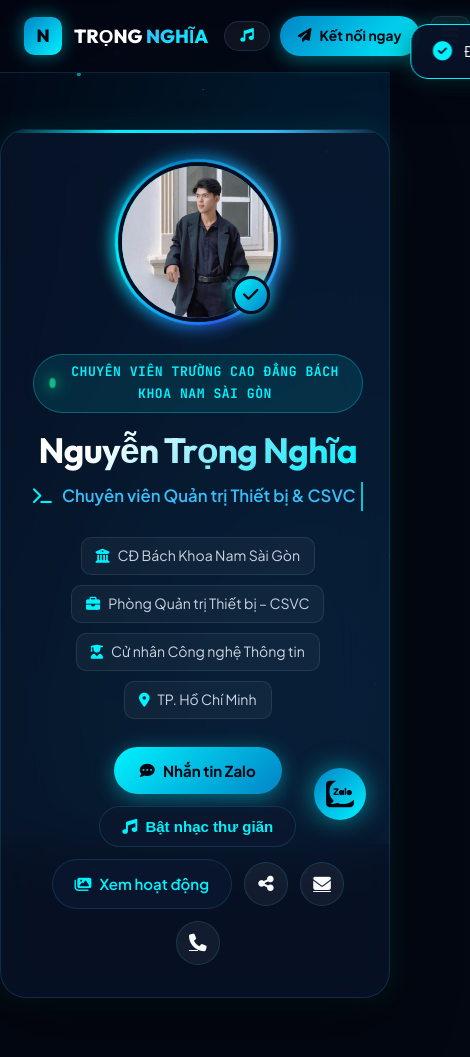
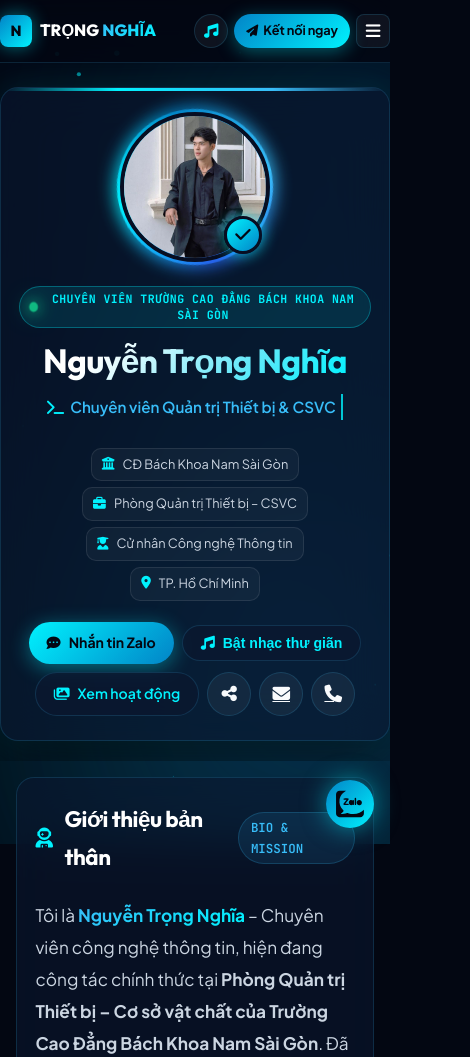
Before and after one commit to nghiadz1997/profilesCaNhan, a website: page index.html in a window 390 px wide. Shown: the top 1057 px of the page, 470 px wide, since content can reach past the window. Drawn offline with Linux system fonts and the light colour scheme.

Commit message:
fix: remove Can bo Ky thuat role & fix mobile horizontal scroll and Ket noi ngay button

```diff
--- a/index.html
+++ b/index.html
@@ -146,6 +146,9 @@
     html {
       scroll-behavior: smooth;
       font-size: 16px;
+      overflow-x: hidden;
+      width: 100%;
+      max-width: 100vw;
     }
 
     body {
@@ -154,6 +157,8 @@
       font-family: var(--font-body);
       line-height: 1.7;
       overflow-x: hidden;
+      width: 100%;
+      max-width: 100vw;
       min-height: 100vh;
       position: relative;
     }
@@ -1308,6 +1313,7 @@
     }
 
     /* Toast */
+    /* Toast - Animate vertically to prevent horizontal scroll */
     .luxury-toast {
       position: fixed;
       top: 24px;
@@ -1324,16 +1330,22 @@
       gap: 12px;
       box-shadow: 0 10px 30px rgba(0, 0, 0, 0.6), 0 0 20px rgba(0, 242, 254, 0.3);
       z-index: 10001;
-      transform: translateX(120%);
-      transition: transform 0.35s cubic-bezier(0.16, 1, 0.3, 1);
+      opacity: 0;
+      visibility: hidden;
+      pointer-events: none;
+      transform: translateY(-20px);
+      transition: all 0.35s cubic-bezier(0.16, 1, 0.3, 1);
     }
 
     .luxury-toast.active {
-      transform: translateX(0);
+      opacity: 1;
+      visibility: visible;
+      pointer-events: auto;
+      transform: translateY(0);
     }
 
     /* =========================================================
-       RESPONSIVE BREAKPOINTS
+       RESPONSIVE BREAKPOINTS (TỐI ƯU TOÀN DIỆN DI ĐỘNG, IPAD, PC)
        ========================================================= */
     @media (max-width: 1024px) {
       .nav-links { display: none; }
@@ -1346,13 +1358,251 @@
     }
 
     @media (max-width: 768px) {
-      .hero-grid { grid-template-columns: 1fr; text-align: center; }
-      .avatar-box { margin: 0 auto; }
-      .hero-position, .hero-tags, .hero-btns { justify-content: center; }
-      .kpi-row { grid-template-columns: repeat(2, 1fr); }
-      .gallery-masonry-grid { grid-template-columns: 1fr; }
-      .contact-grid-row { grid-template-columns: 1fr; }
-      .btn-nav-music span { display: none; }
+      /* Chống tràn ngang tuyệt đối trên điện thoại */
+      html, body {
+        overflow-x: hidden !important;
+        max-width: 100vw !important;
+        width: 100% !important;
+      }
+
+      .container {
+        padding: 0 1rem;
+        max-width: 100%;
+        overflow-x: hidden;
+      }
+
+      /* Navbar di động tinh gọn - giữ trọn vẹn "Kết nối ngay" */
+      .navbar {
+        padding: 0;
+      }
+
+      .nav-inner {
+        height: 62px;
+        gap: 8px;
+        padding: 0;
+      }
+
+      .brand-logo {
+        gap: 8px;
+        font-size: 1.02rem;
+        flex-shrink: 1;
+        min-width: 0;
+      }
+
+      .brand-badge {
+        width: 32px;
+        height: 32px;
+        font-size: 0.92rem;
+        border-radius: 8px;
+      }
+
+      .brand-logo > span {
+        white-space: nowrap;
+        overflow: hidden;
+        text-overflow: ellipsis;
+      }
+
+      .nav-cta {
+        gap: 6px;
+        flex-shrink: 0;
+      }
+
+      /* Nút nhạc trên mobile: tròn nhỏ gọn 34px */
+      .btn-nav-music {
+        width: 34px;
+        height: 34px;
+        padding: 0;
+        justify-content: center;
+        border-radius: 50%;
+      }
+
+      .btn-nav-music span,
+      .btn-nav-music .sound-bars {
+        display: none !important;
+      }
+
+      .btn-nav-music i {
+        font-size: 0.9rem;
+      }
+
+      /* Nút "Kết nối ngay" trên di động: sắc nét, không bị mất chữ */
+      .btn-quick-contact {
+        padding: 6px 12px;
+        font-size: 0.8rem;
+        font-weight: 700;
+        gap: 5px;
+        white-space: nowrap;
+        flex-shrink: 0;
+        letter-spacing: -0.01em;
+      }
+
+      .btn-quick-contact i {
+        font-size: 0.75rem;
+      }
+
+      .menu-toggle {
+        width: 34px;
+        height: 34px;
+        font-size: 1.05rem;
+        border-radius: 8px;
+        flex-shrink: 0;
+      }
+
+      /* Hero section mobile */
+      .hero-section {
+        padding: 1.5rem 0 1.25rem;
+      }
+
+      .hero-card {
+        padding: 1.5rem 1.15rem;
+        border-radius: var(--radius-md);
+      }
+
+      .hero-grid {
+        grid-template-columns: 1fr;
+        text-align: center;
+        gap: 1.5rem;
+      }
+
+      .avatar-box {
+        margin: 0 auto;
+        width: 150px;
+        height: 150px;
+      }
+
+      .status-chip {
+        font-size: 0.72rem;
+        padding: 4px 10px;
+        letter-spacing: 0.04em;
+        margin-bottom: 0.8rem;
+        max-width: 100%;
+        line-height: 1.4;
+      }
+
+      .hero-title {
+        font-size: 2.1rem;
+        line-height: 1.2;
+      }
+
+      .hero-position {
+        font-size: 0.95rem;
+        min-height: 36px;
+        justify-content: center;
+        text-align: center;
+        gap: 6px;
+      }
+
+      #typing-text {
+        white-space: normal;
+        word-break: break-word;
+      }
+
+      .hero-tags {
+        justify-content: center;
+        gap: 6px;
+        margin-bottom: 1.35rem;
+      }
+
+      .hero-tag {
+        font-size: 0.8rem;
+        padding: 5px 10px;
+      }
+
+      .hero-btns {
+        justify-content: center;
+        gap: 8px;
+      }
+
+      .btn-main, .btn-secondary {
+        padding: 9px 18px;
+        font-size: 0.88rem;
+      }
+
+      /* Bento cards mobile */
+      .bento-section {
+        padding: 1rem 0 2rem;
+      }
+
+      .bento-card {
+        padding: 1.35rem 1.15rem;
+        border-radius: var(--radius-md);
+      }
+
+      .kpi-row {
+        grid-template-columns: repeat(2, 1fr);
+        gap: 0.85rem;
+      }
+
+      .gallery-masonry-grid {
+        grid-template-columns: 1fr;
+        gap: 1rem;
+      }
+
+      .contact-grid-row {
+        grid-template-columns: 1fr;
+        gap: 0.85rem;
+      }
+
+      .contact-card-box {
+        padding: 1.25rem 1rem;
+      }
+
+      .footer-flex {
+        flex-direction: column;
+        text-align: center;
+        gap: 1.25rem;
+      }
+
+      .footer-social-links {
+        justify-content: center;
+      }
+
+      .footer-bottom-row {
+        flex-direction: column;
+        text-align: center;
+        gap: 0.5rem;
+      }
+
+      .zalo-fixed-btn {
+        bottom: 16px;
+        right: 16px;
+        width: 48px;
+        height: 48px;
+      }
+    }
+
+    @media (max-width: 380px) {
+      .container {
+        padding: 0 8px;
+      }
+
+      .nav-inner {
+        gap: 4px;
+      }
+
+      .brand-logo {
+        gap: 6px;
+        font-size: 0.94rem;
+      }
+
+      .brand-badge {
+        width: 28px;
+        height: 28px;
+        font-size: 0.85rem;
+      }
+
+      .nav-cta {
+        gap: 4px;
+      }
+
+      .btn-quick-contact {
+        padding: 5px 9px;
+        font-size: 0.74rem;
+      }
+
+      .btn-quick-contact i {
+        display: none;
+      }
     }
   </style>
 </head>
@@ -1879,7 +2129,6 @@
     const roles = [
       "Chuyên viên Quản trị Thiết bị & CSVC",
       "IT Support & Network Specialist",
-      "Cán bộ Kỹ thuật - CĐ Bách Khoa Nam Sài Gòn",
       "Cử nhân Công nghệ Thông tin",
       "Quản trị Hệ thống & Mạng máy tính"
     ];
```
